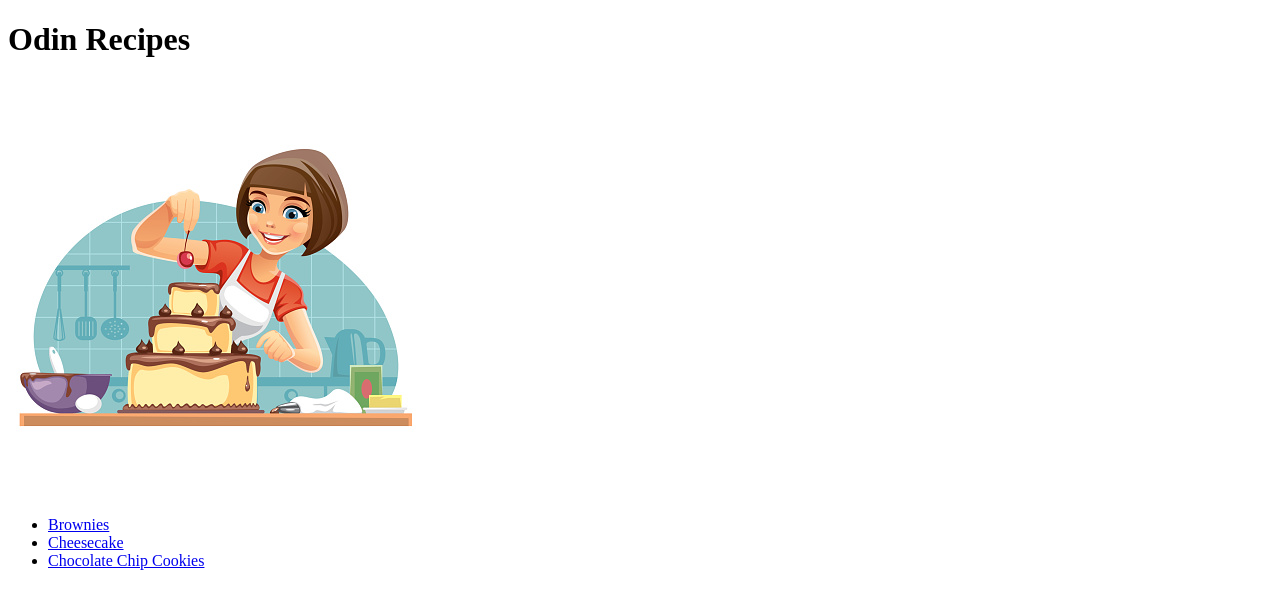
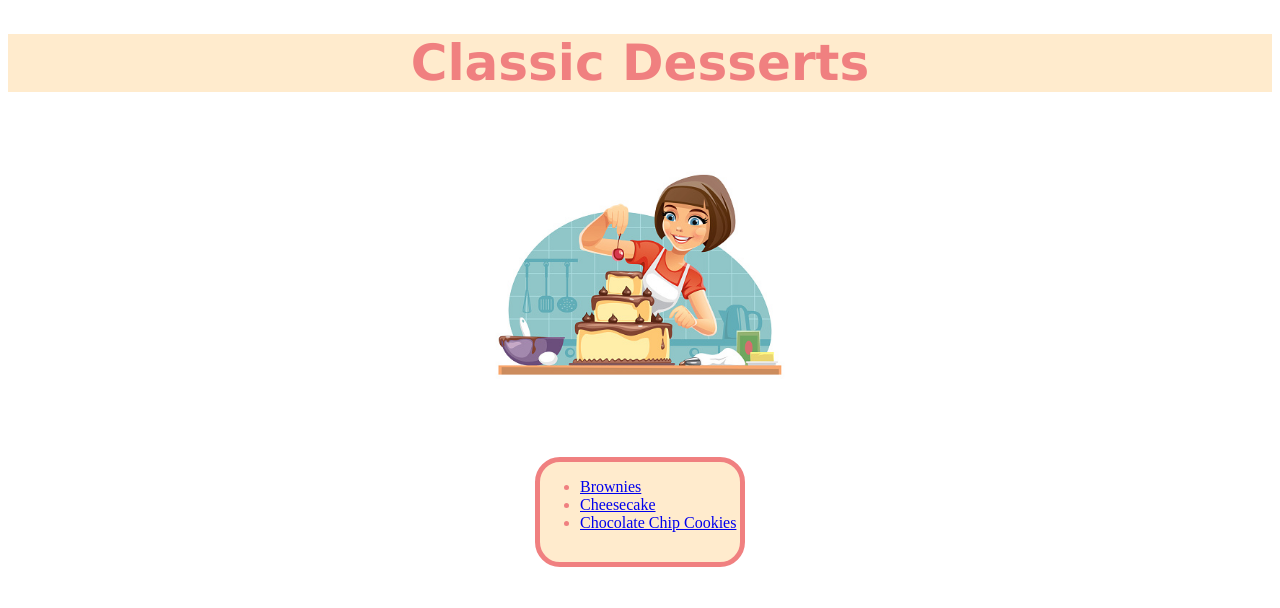
Before and after one commit to tiffgom/Recipes-Site, a plain HTML site: page index.html in a window 1280 px wide. Drawn offline with Linux system fonts and the light colour scheme.

Commit message:
Add index.html

```diff
--- a/index.html
+++ b/index.html
@@ -4,14 +4,19 @@
     <meta charset="UTF-8">
     <meta http-equiv="X-UA-Compatible" content="IE=edge">
     <meta name="viewport" content="width=device-width, initial-scale=1.0">
-    <title></title>
+    <title>Recipes</title>
+    <link rel="stylesheet" href="style.css">
 </head>
 <body>
-    <h1>Odin Recipes</h1>
-    <img src= "img/Female baker.jpg">
+    <h1 id="title">Classic Desserts</h1>
+    <div>
+        <img class="main" src= "img/Female baker.jpg" alt="Female baker">
+    </div>
+    <div id="contents" class="block">
     <ul>
         <li><a href="recipes/brownies.html">Brownies</a></li>
         <li><a href="recipes/cheesecake.html">Cheesecake</a></li>
         <li><a href="recipes/choccolatechipcookies.html">Chocolate Chip Cookies</a></li>
 
     </ul>
+    </div>
--- /dev/null
+++ b/style.css
@@ -0,0 +1,32 @@
+#title {
+    background-color: blanchedalmond;
+    color: lightcoral;
+    font-size: 50px;
+    text-align: center;
+    font-family: Verdana, sans-serif;
+    font-weight: bold;
+}
+.main {
+    height: auto;
+    width: 300px;
+    display: block;
+    margin-right: auto;
+    margin-left: auto;
+}
+
+.block {
+    display: block;
+    margin:auto;
+    border-radius: 15px;
+    width: min(20%, 200px);
+}
+
+#contents {
+    margin-top: 2rem;
+    height: 100px;
+    border: 5px solid lightcoral;
+    text-align: left;
+    border-radius: 25px;
+    background-color: blanchedalmond;
+    color: lightcoral;
+}
```
Also changed, not shown: recipes/brownies.html (+22 -6 lines), recipes/cheesecake.html (+27 -8 lines), recipes/choccolatechipcookies.html (+21 -6 lines), 2 other files.
